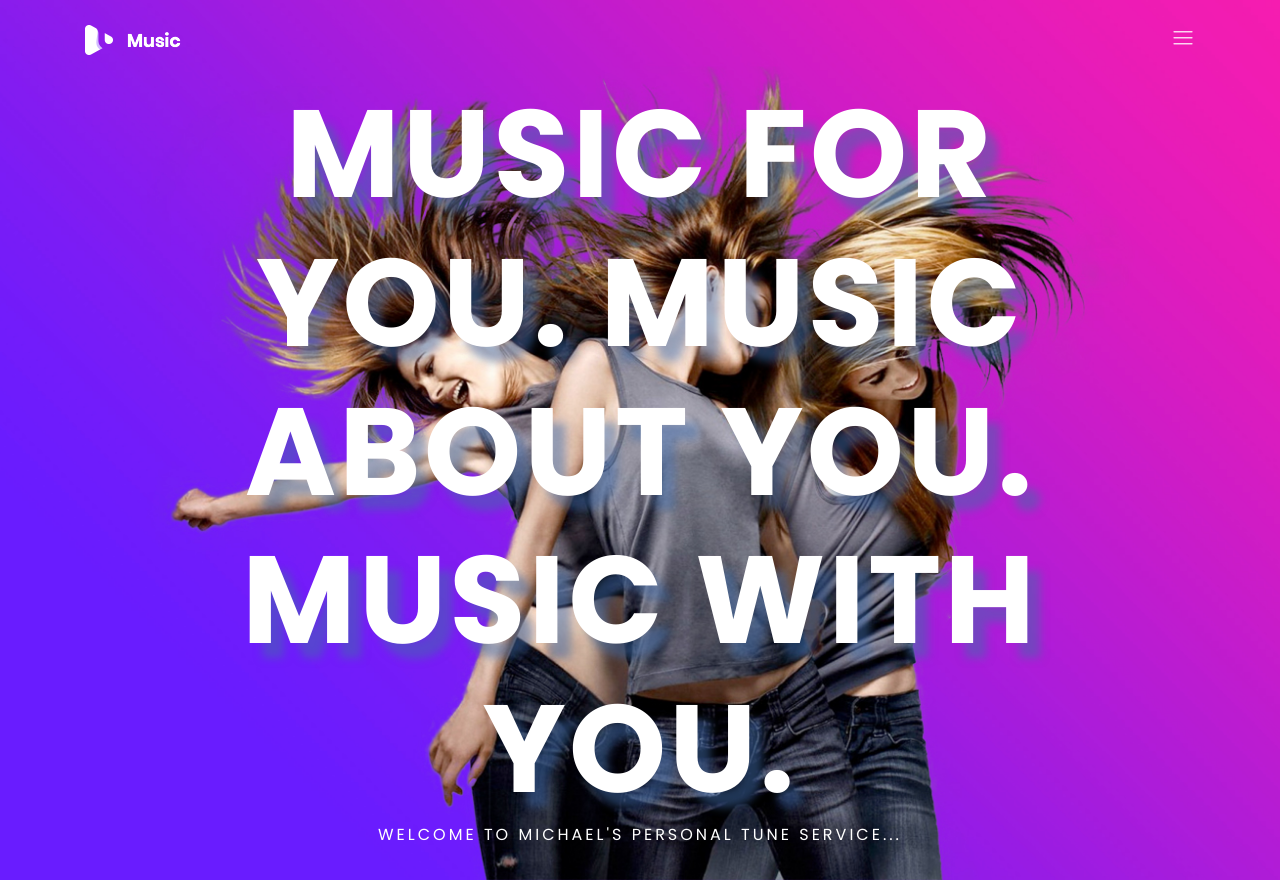
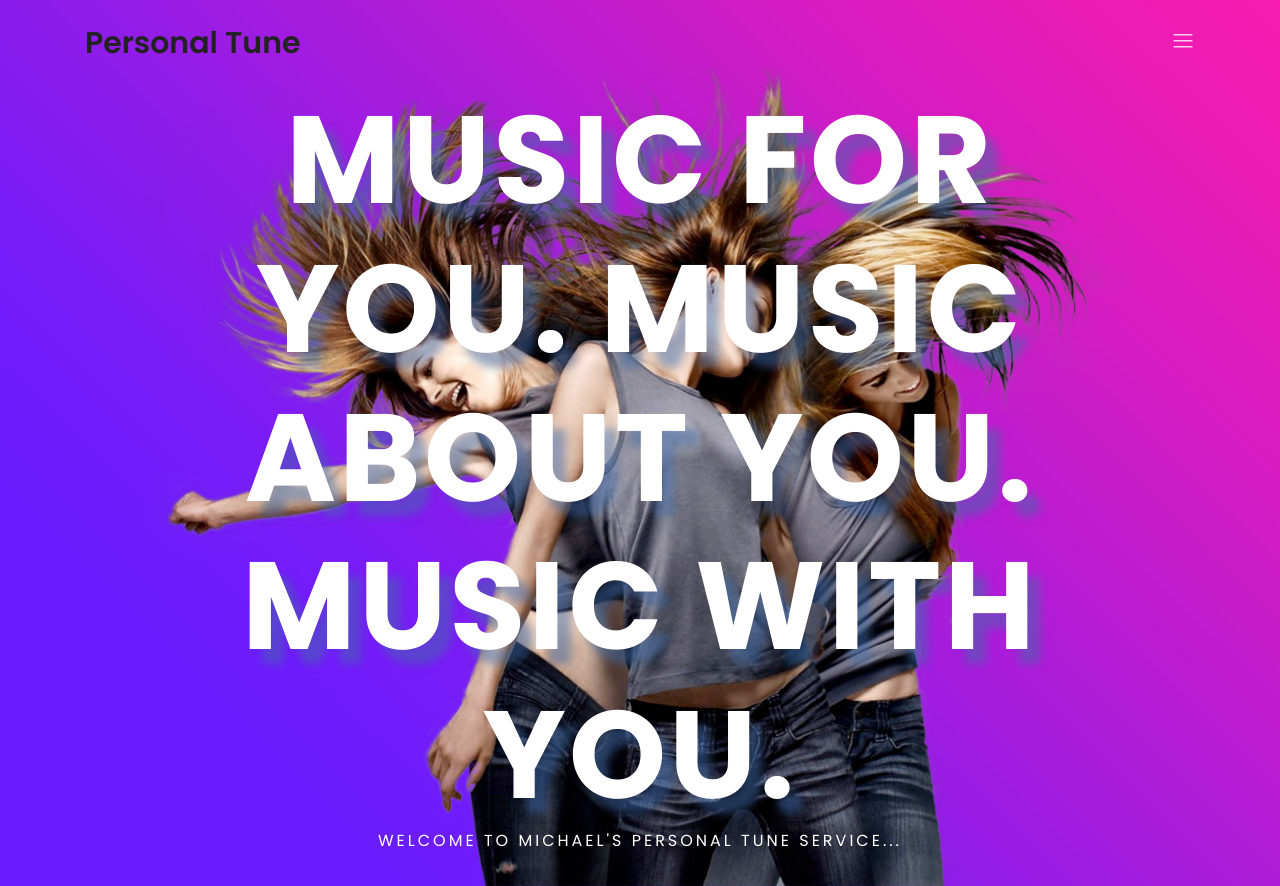
Before and after one commit to aircleanapp/personaltune, a plain HTML site: page index.html in a window 1280 px wide. Shown: the top 886 px of the page. Drawn offline with nearby package versions, Linux system fonts and the light colour scheme.

Commit message:
update text

```diff
--- a/index.html
+++ b/index.html
@@ -38,7 +38,7 @@
 					<div class="header-wrap">
 						<div class="header-top d-flex justify-content-between align-items-center">
 							<div class="logo">
-								<a href="#home"><img src="img/logo.png" alt=""></a>
+								<a href="#home"><!--<img src="img/logo.png" alt="">--><h2>Personal Tune</h2></a>
 							</div>
 							<div class="main-menubar d-flex align-items-center">
 								<nav class="hide">
```
